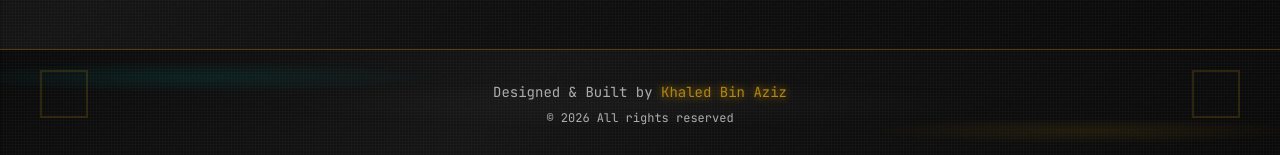
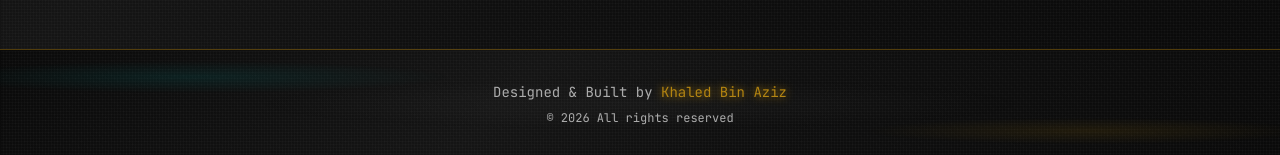
Before and after one commit to khaleedbinaziz1/portfolio_2026, a Next.js app: page / in a window 1280 px wide. Shown: the part 5987-6142 px from the top of the page. Built offline with nearby package versions, Linux system fonts and the light colour scheme.

Commit message:
footer design change

```diff
--- a/app/case-studies/pixentix-auto-pilot/page.tsx
+++ b/app/case-studies/pixentix-auto-pilot/page.tsx
@@ -48,7 +48,7 @@ const PixentixAutoPilotCaseStudy = () => {
             <Link
               href="/#projects"
               className="inline-flex items-center gap-2 text-sm text-gray-500 hover:text-gray-900 transition-colors"
-            >
+          >
               <FaArrowLeft className="text-xs" />
               <span>Back to Projects</span>
             </Link>
@@ -137,7 +137,7 @@ const PixentixAutoPilotCaseStudy = () => {
           whileInView={{ opacity: 1, y: 0 }}
             viewport={{ once: true, margin: "-100px" }}
           transition={{ duration: 0.6 }}
-          >
+        >
             <h2 className="text-4xl md:text-5xl font-bold mb-4 text-gray-900">Project Overview</h2>
             <div className="h-1 w-16 mb-8 rounded-full" style={{ backgroundColor: primaryColor }}></div>
             <p className="text-lg md:text-xl text-gray-700 leading-relaxed mb-12">
--- a/components/Footer.tsx
+++ b/components/Footer.tsx
@@ -11,9 +11,6 @@ export default function Footer() {
       background: 'linear-gradient(135deg, #0a0a0a 0%, #151515 40%, #0f0f0f 60%, #0a0a0a 100%)',
       color: '#b0b0b0',
     }}>
-      {/* Pixelated decorative elements */}
-      <div className="absolute top-5 left-10 w-12 h-12 border-2 border-[#b8860b] border-opacity-20 pointer-events-none hidden md:block" style={{ imageRendering: 'pixelated' }}></div>
-      <div className="absolute top-5 right-10 w-12 h-12 border-2 border-[#b8860b] border-opacity-20 pointer-events-none hidden md:block" style={{ imageRendering: 'pixelated' }}></div>
       <motion.p
         initial={{ opacity: 0 }}
         whileInView={{ opacity: 1 }}
```
Also changed, not shown: app/case-studies/better-e-mart/page.tsx (indentation only), app/case-studies/takasphere/page.tsx (indentation only), components/Skills.tsx (indentation only), 1 other file (tests, documents, lock files or other folders).
